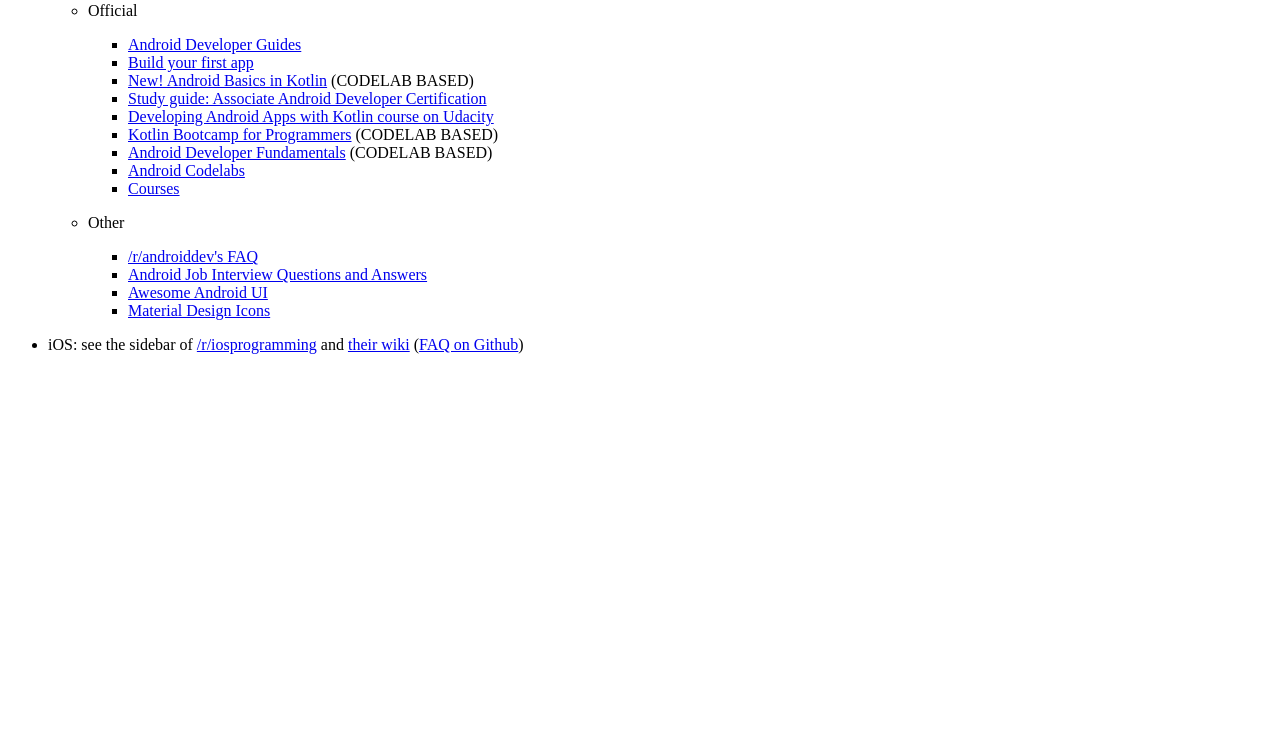
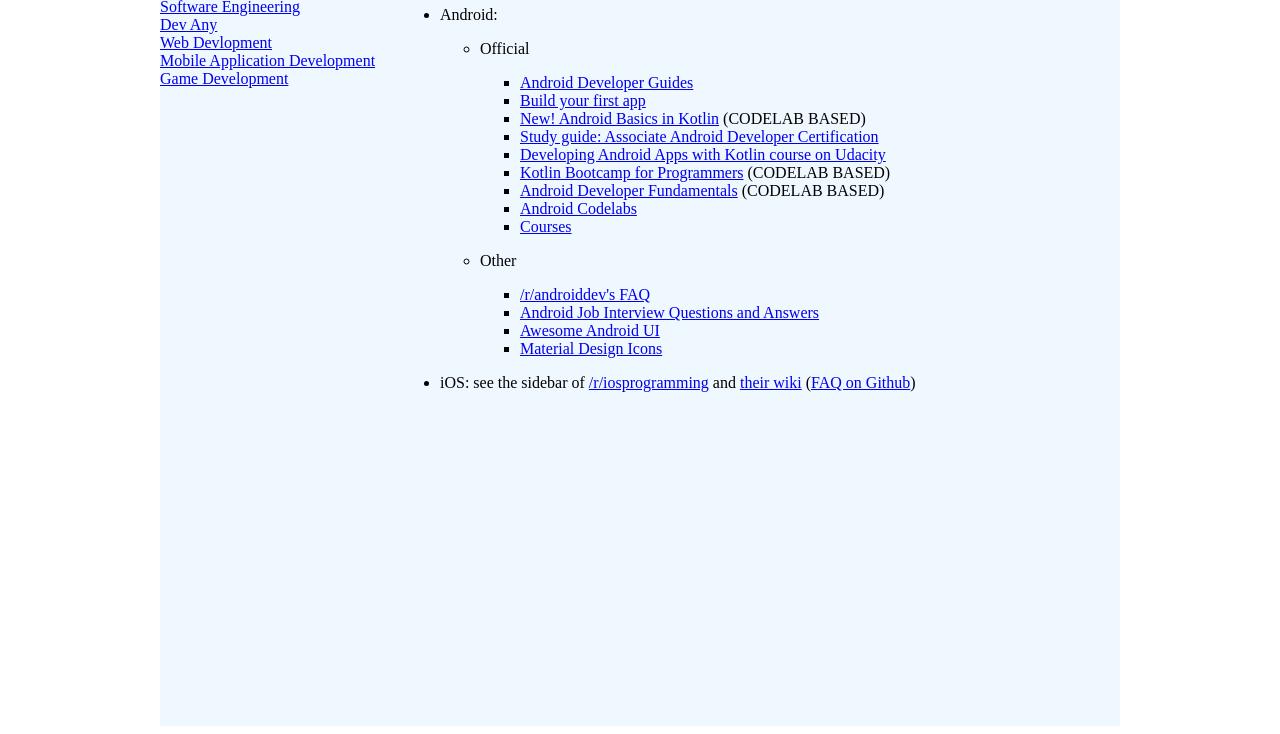
Before and after one commit to ughurh/prog-roadmap, an Eleventy site: page src/pages/08_dev_mob.md in a window 1280 px wide. Shown: the part 82-816 px from the top of the page. Built offline with nearby package versions, Linux system fonts and the light colour scheme; Eleventy itself is replaced by a stand-in of ours; files that its build step writes are made by us from their sources.

Commit message:
restructuring and basic styling

```diff
--- a/src/_data/navigation.json
+++ b/src/_data/navigation.json
@@ -1,38 +1,38 @@
 [
   {
     "text": "Programming Basics",
-    "link": "programming-basics"
+    "link": "/programming-basics"
   },
   {
     "text": "Programming Tools",
-    "link": "programming-tools"
+    "link": "/programming-tools"
   },
   {
     "text": "Programming Languages",
-    "link": "programming-languages"
+    "link": "/programming-languages"
   },
   {
     "text": "Algorithms and Data Structures",
-    "link": "algorithms-and-data-structures"
+    "link": "/algorithms-and-data-structures"
   },
   {
     "text": "Software Engineering",
-    "link": "software-engineering"
+    "link": "/software-engineering"
   },
   {
     "text": "Dev Any",
-    "link": "dev-any"
+    "link": "/dev-any"
   },
   {
     "text": "Web Devlopment",
-    "link": "web-development"
+    "link": "/web-development"
   },
   {
     "text": "Mobile Application Development",
-    "link": "mobile-application-development"
+    "link": "/mobile-application-development"
   },
   {
     "text": "Game Development",
-    "link": "game-development"
+    "link": "/game-development"
   }
 ]
--- a/src/_includes/layouts/base.njk
+++ b/src/_includes/layouts/base.njk
@@ -5,7 +5,7 @@
 	<meta name="viewport" content="width=device-width, initial-scale=1.0">
 	<title>{{ title }}</title>
 
-	<link rel="stylesheet" href="/assets/css/main.css" />
+	<link rel="stylesheet" href="{{ '/assets/css/main.css' | url }}" />
 </head>
 <body>
 	{{ content | safe }}
--- a/src/_includes/layouts/page.njk
+++ b/src/_includes/layouts/page.njk
@@ -1,13 +1,16 @@
-<!DOCTYPE html>
-<html lang="en">
-<head>
-	<meta charset="UTF-8">
-	<meta name="viewport" content="width=device-width, initial-scale=1.0">
-	<title>{{ title }}</title>
+---
+layout: layouts/base.njk
+---
+<div id="wrapper">
+	<div id="side">
+		{%- for item in navigation -%}
 
-	<link rel="stylesheet" href="/assets/css/main.css" />
-</head>
-<body>
-	{{ content | safe }}
-</body>
-</html>
+		<a href="{{ item.link | url }}">{{ item.text }} </a> <br/>
+
+		{%- endfor -%}
+	</div>
+
+	<div id="content">
+		{{ content | safe }}
+	</div>
+</div>
--- a/src/assets/css/main.css
+++ b/src/assets/css/main.css
@@ -0,0 +1,27 @@
+*,
+*::before,
+*::after {
+  box-sizing: border-box;
+  /* margin: 0;
+  padding: 0; */
+}
+
+*:hover {
+  outline: 1px solid red;
+}
+
+#wrapper {
+  width: 960px;
+  margin: 0 auto;
+  background-color: aliceblue;
+  display: flex;
+}
+
+#side {
+  flex: 25%;
+  height: 100vh;
+}
+
+#content {
+  flex: 75%;
+}
--- a/src/pages/08_dev_mob.md
+++ b/src/pages/08_dev_mob.md
@@ -3,7 +3,7 @@ title: Mobile Application Development
 permalink: mobile-application-development/
 ---
 
-Mobile App Development
+# Mobile App Development
 
 - Android:
 
```
Also changed, not shown: src/index.md (+2 -6 lines), src/pages/01_prog_basics.md (+2 -2 lines), src/pages/02_prog_tools.md (+2 -0 lines), src/pages/03_prog_langs.md (+2 -2 lines), src/pages/04_prog_algos.md (+2 -0 lines), src/pages/07_dev_web.md (+2 -0 lines), src/pages/_res_online_interactive.md (+2 -2 lines).
